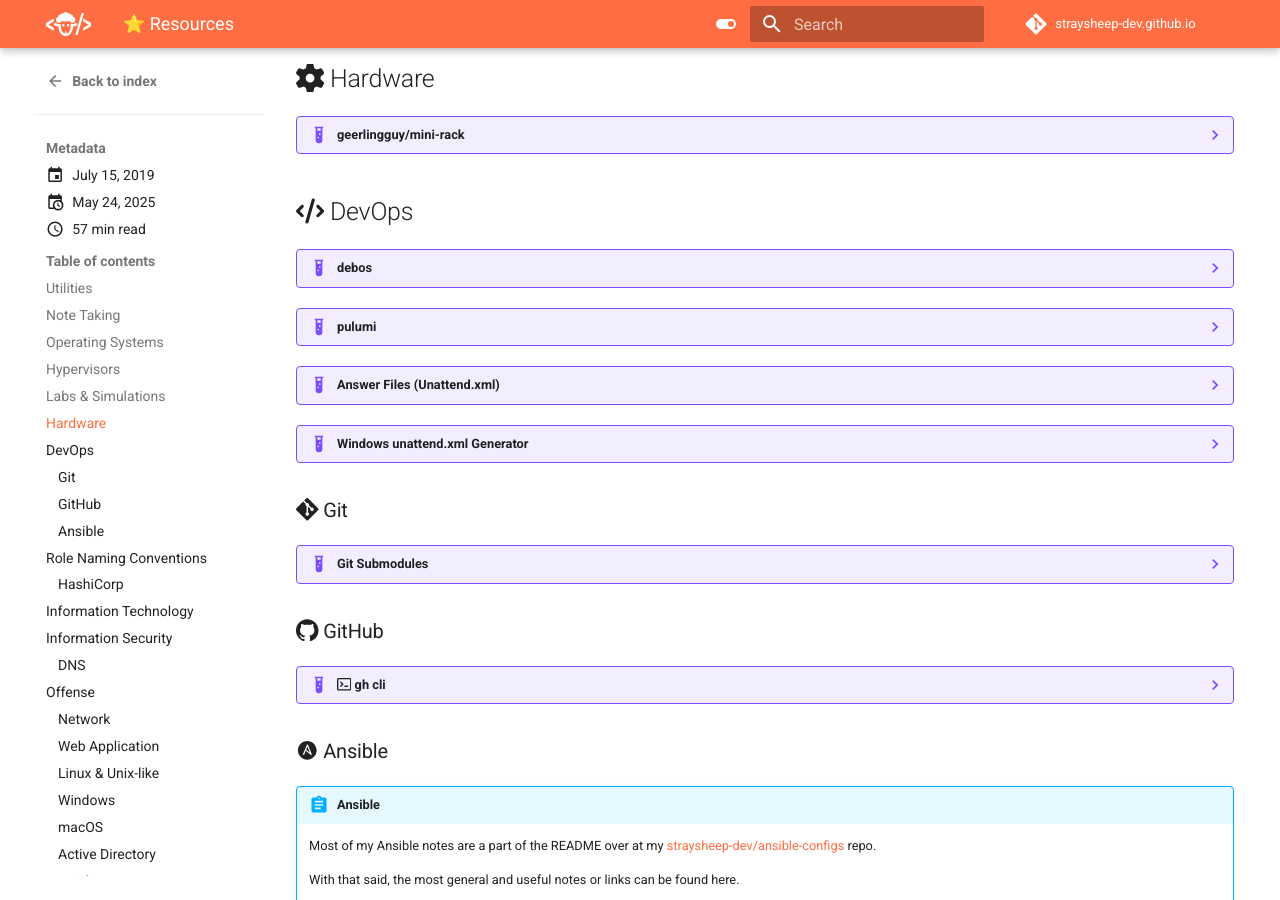
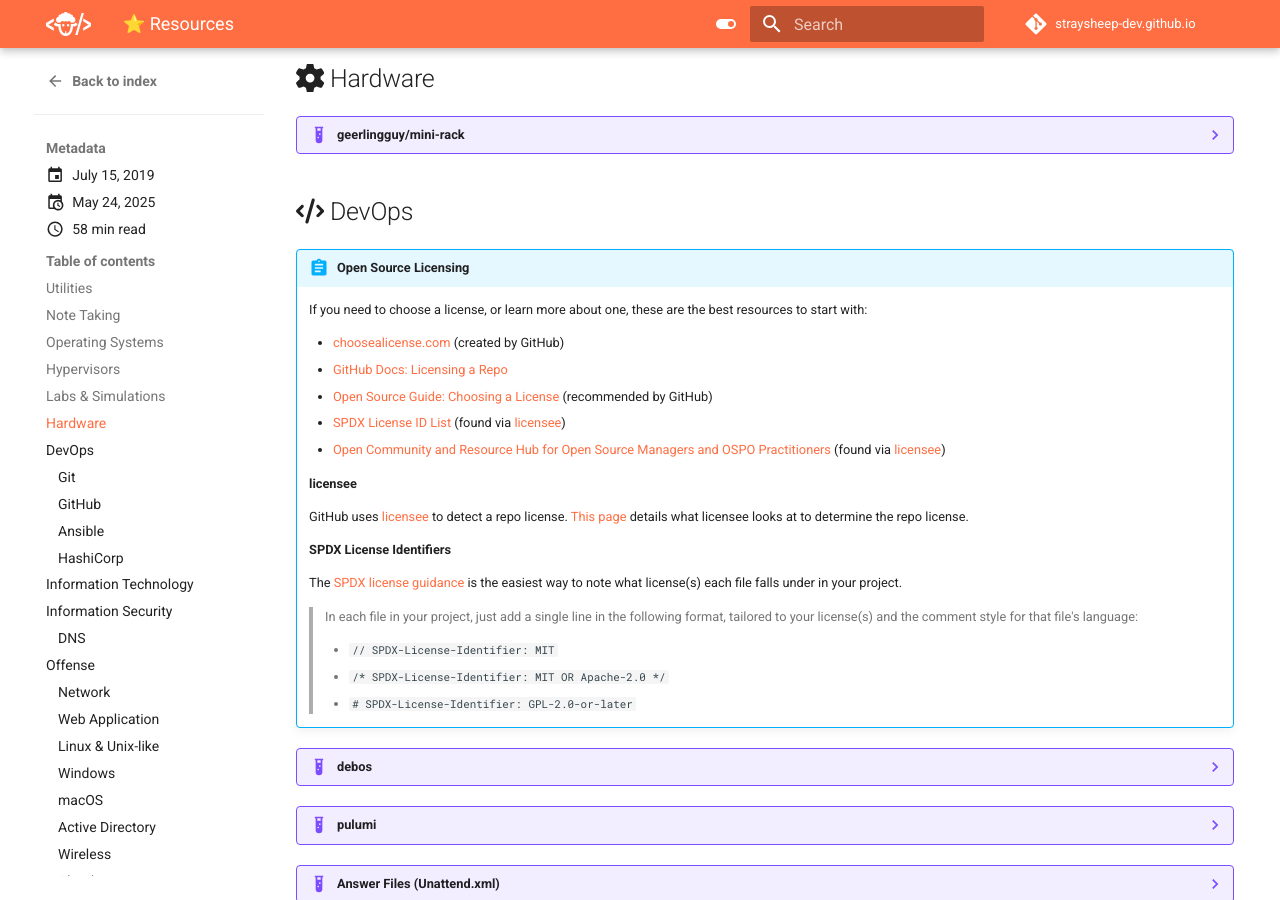
Before and after one commit to straysheep-dev/straysheep-dev.github.io, an MkDocs documentation site: the page built from docs/blog/posts/resources.md, in a window 1280 px wide and 900 px high, scrolled down 3898 px. Built offline with MkDocs 1.6.1 and Material for MkDocs 9.7.7, drawn with Linux system fonts in a browser that asks for light colours; comment, search, counter and statistics services are not loaded.

Commit message:
Update blog

```diff
--- a/docs/blog/posts/resources.md
+++ b/docs/blog/posts/resources.md
@@ -589,6 +589,30 @@
 
 
 ## :fontawesome-solid-code: DevOps
+
+!!! abstract "Open Source Licensing"
+
+	If you need to choose a license, or learn more about one, these are the best resources to start with:
+
+	- [choosealicense.com](https://choosealicense.com/appendix/) (created by GitHub)
+	- [GitHub Docs: Licensing a Repo](https://docs.github.com/articles/licensing-a-repository)
+	- [Open Source Guide: Choosing a License](https://opensource.guide/legal/#which-open-source-license-is-appropriate-for-my-project) (recommended by GitHub)
+	- [SPDX License ID List](https://spdx.org/licenses/) (found via [licensee](https://github.com/licensee/licensee))
+	- [Open Community and Resource Hub for Open Source Managers and OSPO Practitioners](https://github.com/todogroup) (found via [licensee](https://github.com/licensee/licensee))
+
+	**licensee**
+
+	GitHub uses [licensee](https://github.com/licensee/licensee) to detect a repo license. [This page](https://github.com/licensee/licensee/blob/master/docs/what-we-look-at.md) details what licensee looks at to determine the repo license.
+
+	**SPDX License Identifiers**
+
+	The [SPDX license guidance](https://spdx.dev/learn/handling-license-info/) is the easiest way to note what license(s) each file falls under in your project.
+
+	> In each file in your project, just add a single line in the following format, tailored to your license(s) and the comment style for that file's language:
+	>
+	> - `// SPDX-License-Identifier: MIT`
+	> - `/* SPDX-License-Identifier: MIT OR Apache-2.0 */`
+	> - `# SPDX-License-Identifier: GPL-2.0-or-later`
 
 ??? example "debos"
 
@@ -695,7 +719,12 @@
 	- [Ansible-Galaxy User Guide (Platform and API)](https://ansible.readthedocs.io/projects/galaxy-ng/en/latest/community/userguide.html#servers)
 	- [Create Ansible Roles or Collections](https://docs.ansible.com/ansible/latest/cli/ansible-galaxy.html#role-init)
 	- [Role Naming Conventions](https://docs.ansible.com/ansible/devel/dev_guide/developing_collections_structure.html#roles-directory)
-	-
+
+
+	When creating roles that will be published, you'll need to fill out the `meta.yml` details:
+
+	- [Role Meta: Supported Platforms (GH Issue: 52)](https://github.com/ansible/galaxy/issues/52)
+	- [Role Meta: Supported Platforms (`ansible-lint` schema)](https://github.com/ansible/ansible-lint/blob/main/src/ansiblelint/schemas/meta.json)
 
 
 ??? example "pfsensible"
```
